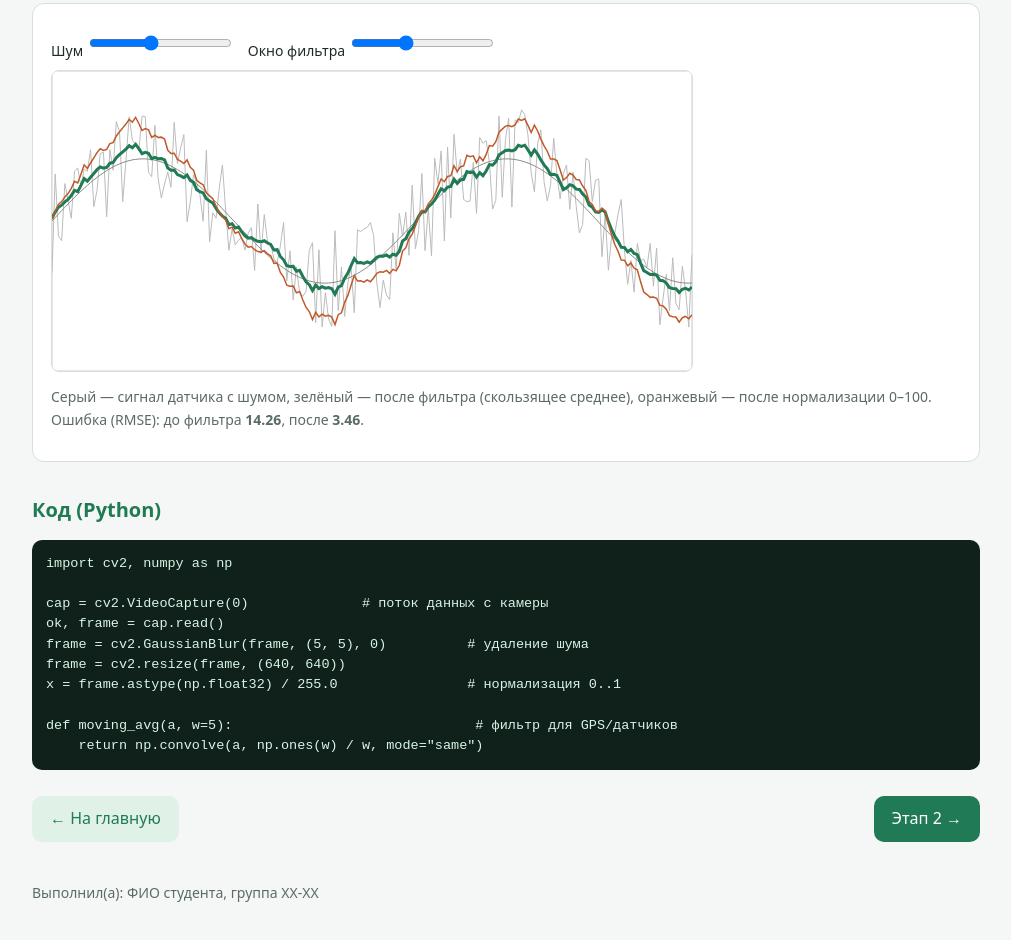
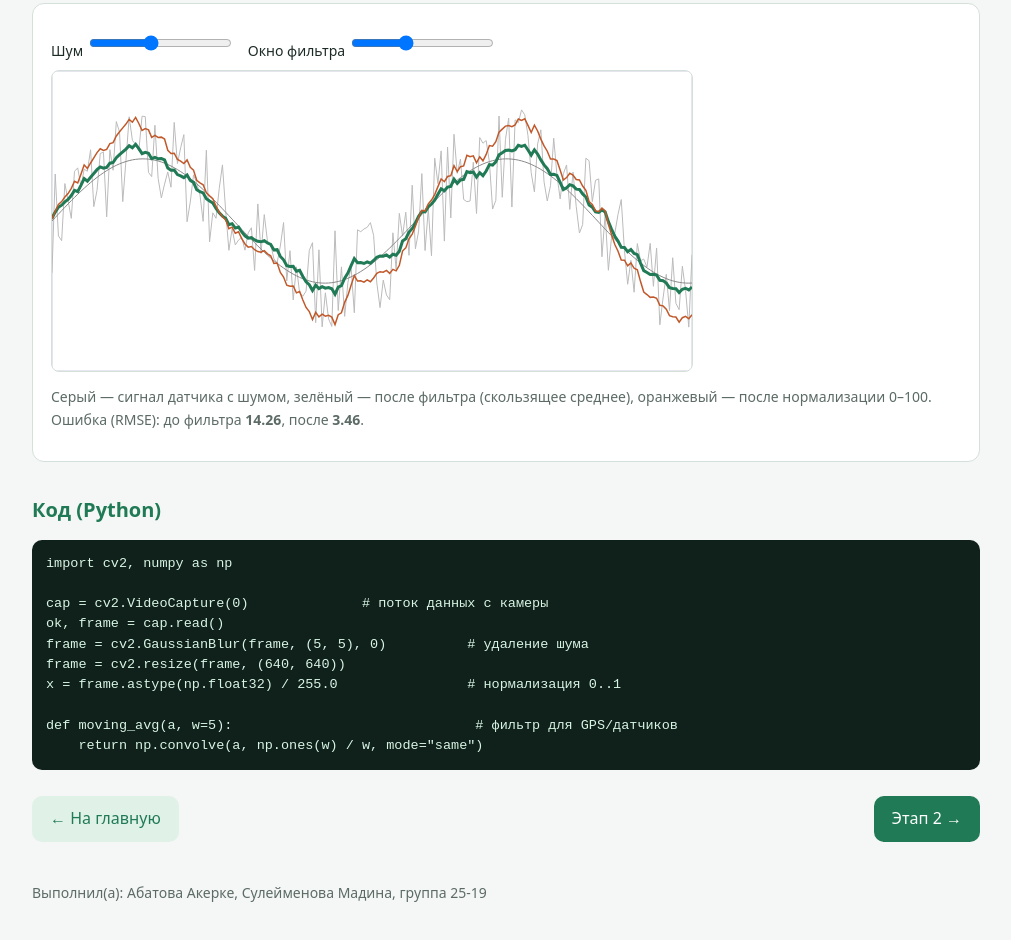
Before and after one commit to akerkeabatova123-afk/intelligent-control.github.io, a plain HTML site: page stage1.html in a window 1280 px wide. Shown: the part 643-1583 px from the top of the page, without its empty margins (134-1145 px from the left). Drawn offline with Linux system fonts and the light colour scheme.

Commit message:
Update stage1.html

```diff
--- a/stage1.html
+++ b/stage1.html
@@ -13,4 +13,4 @@ frame = cv2.resize(frame, (640, 640))
 x = frame.astype(np.float32) / 255.0                # нормализация 0..1
 
 def moving_avg(a, w=5):                              # фильтр для GPS/датчиков
-    return np.convolve(a, np.ones(w) / w, mode=&quot;same&quot;)</pre><div class="nav"><a class="btn sec" href="index.html">← На главную</a><a class="btn" href="stage2.html">Этап 2 →</a></div><p class="note" style="margin-top:40px">Выполнил(а): ФИО студента, группа XX-XX</p></main><script src="app.js"></script></body></html>
+    return np.convolve(a, np.ones(w) / w, mode=&quot;same&quot;)</pre><div class="nav"><a class="btn sec" href="index.html">← На главную</a><a class="btn" href="stage2.html">Этап 2 →</a></div><p class="note" style="margin-top:40px">Выполнил(а): Абатова Акерке, Сулейменова Мадина, группа 25-19</p></main><script src="app.js"></script></body></html>
```
